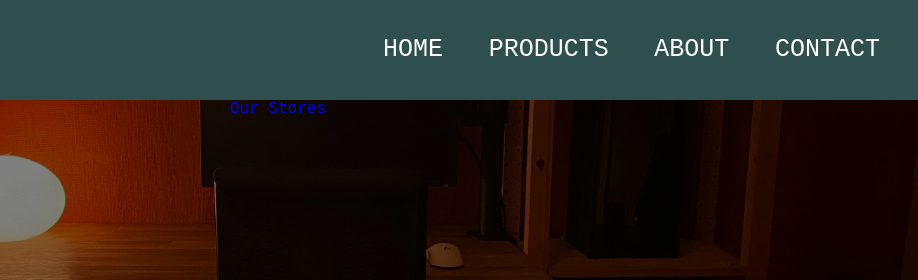
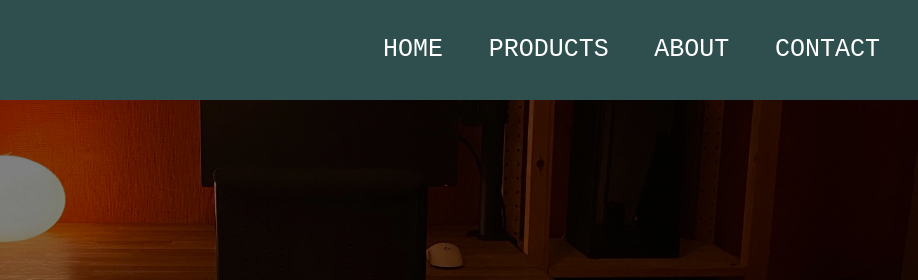
Before and after one commit to Johannes-cloud/Design2MA2, a plain HTML site: page pages/products.html in a window 1280 px wide. Shown: the top 280 px of the page, 362-1280 px from the left. Drawn offline with Linux system fonts and the light colour scheme.

Commit message:
Update products.html

```diff
--- a/pages/products.html
+++ b/pages/products.html
@@ -26,7 +26,6 @@
         <div class="productpage-image">
             <div class="productpage-text">
                 <h1>Products</h1>
-              <a class="herobtn" href="/Pages/shops.html">Our Stores</a>
             </div>
         </div>
         <h2>Our products</h2>
```
